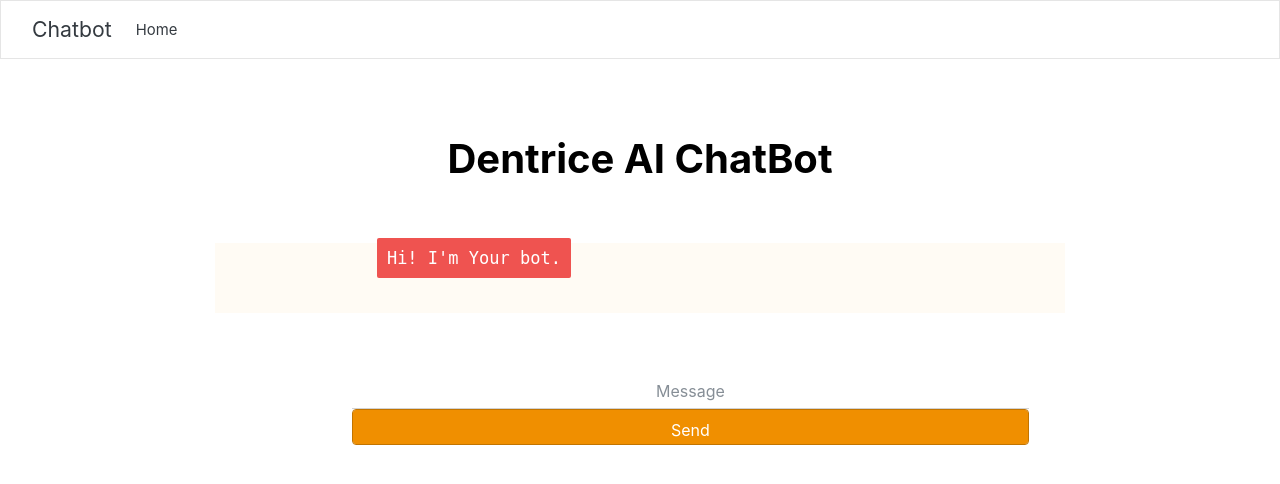
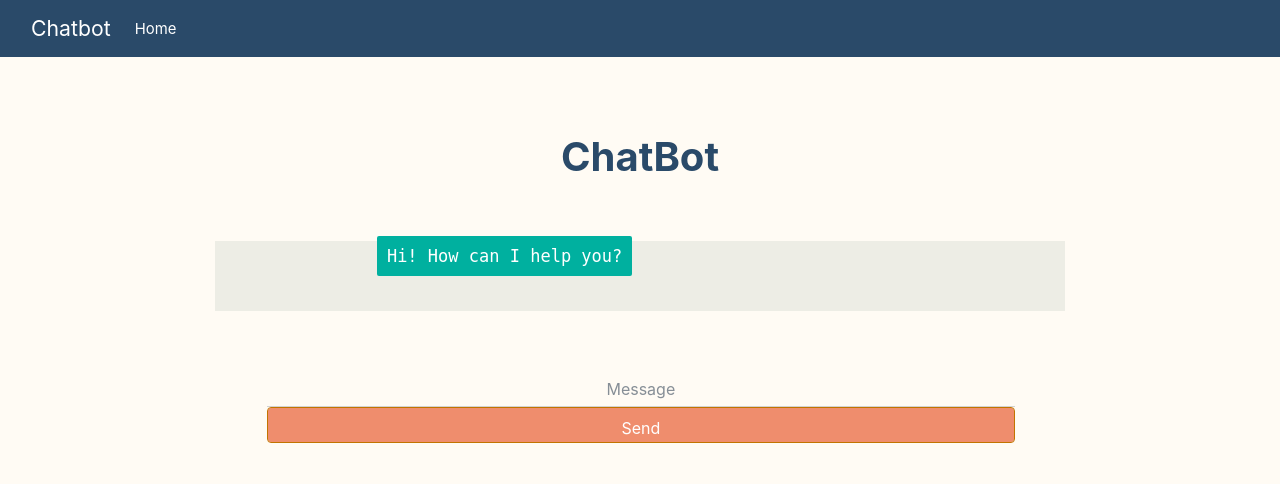
Before and after one commit to Brabitt/Chatbot-Py, a Flask app: page / in a window 1280 px wide. Shown: the top 484 px of the page. Run offline with Flask 2, Linux system fonts and the light colour scheme; parts of the project's set-up code (start-up, migrations or seed data) failed here and were passed over; some libraries are stand-ins or nearby versions.

```diff
--- a/Static/style.css
+++ b/Static/style.css
@@ -1,9 +1,9 @@
 body {
-
+   background-color: #fffbf4;
 }
 
 h1 {
-    color: black;
+    color: #2a4a69;
     margin-bottom: 0cm;
     margin-top: 2cm;
     text-align: center;
@@ -85,7 +85,7 @@ h3 {
 }
 .btn-warning {
     color: #fff;
-    background-color: #f08f00;
+    background-color: #ef8d6d;
     border-color: #c27400;
 }
 .btn.btn-warning:active, .btn.btn-warning:focus, .btn.btn-warning:hover {
@@ -101,7 +101,7 @@ button, input, optgroup, select, textarea {
     text-align: center;
 }
 #chatbox {
-    background-color: #fffbf4;
+    background-color: #edede5;
     margin-left: auto;
     margin-right: auto;
     width: 80%;
@@ -112,7 +112,7 @@ button, input, optgroup, select, textarea {
 #userInput {
     margin-left: auto;
     margin-right: center;
-    width: 80%;
+    width: 88%;
     margin-top: 60px;
 }
 
@@ -125,7 +125,7 @@ button, input, optgroup, select, textarea {
 }
 
 #buttonInput {
-    padding: 3px;
+    padding: 2px;
     font-family: monospace;
     font-size: 17px;
 }
@@ -140,7 +140,7 @@ button, input, optgroup, select, textarea {
 }
 
 .userText span {
-    background-color: #009688;
+    background-color: #007381;
     padding: 10px;
     border-radius: 2px;
 }
@@ -155,7 +155,7 @@ button, input, optgroup, select, textarea {
 }
 
 .botText span {
-    background-color: #ef5350;
+    background-color: #00b09f;
     padding: 10px;
     border-radius: 2px;
 }
@@ -166,3 +166,7 @@ button, input, optgroup, select, textarea {
     right: 0;
     width: 300px;
 }
+
+.navbar {
+    background-color: #2a4a69;
+}
--- a/Templates/home.html
+++ b/Templates/home.html
@@ -9,9 +9,9 @@
 
 </head>
 <body>
-         <nav class="navbar navbar-expand-lg navbar-light bg-light">
+         <nav class="navbar navbar-expand-lg navbar-dark">
               <div class="container-fluid">
-                <a class="navbar-brand" href="#">Chatbot</a>
+                <a class="navbar-brand" href="/">Chatbot</a>
                 <button class="navbar-toggler" type="button" data-bs-toggle="collapse" data-bs-target="#navbarColor03" aria-controls="navbarColor03" aria-expanded="false" aria-label="Toggle navigation">
                   <span class="navbar-toggler-icon"></span>
                 </button>
@@ -26,16 +26,16 @@
          </nav>
      <div class="row">
                 <div class="col-md-10 mr-auto ml-auto">
-                    <h1>Dentrice AI ChatBot</h1>
+                    <h1> ChatBot</h1>
                     <form>
                         <div id="chatbox">
                             <div class="col-md-8 ml-auto mr-auto">
-                                <p class="botText"><span>Hi! I'm Your bot.</span></p>
+                                <p class="botText"><span>Hi! How can I help you?</span></p>
                             </div>
                         </div>
                         <div id="userInput" class="row">
                             <div class="col-md-10">
-                                <input id="text" type="text" name="msg" placeholder="Message" class="form-control">
+                                <input id="text" type="text" name="msg" placeholder="Message" class="form-control" style="background-color: #fffbf4">
                                 <button type="submit" id="send" class="btn btn-warning form-control">Send</button>
                             </div>
                         </div>
--- a/intents.json
+++ b/intents.json
@@ -9,6 +9,46 @@
   {"tag": "goodbye",
     "patterns": [ "bye", "Goodbye", "Have a good day","see you later" ],
     "responses":  ["Goodbye!", "Sad to see you go"]
+  },
+  {"tag": "goodbye",
+    "patterns": [ "bye", "Goodbye", "Have a good day","see you later" ],
+    "responses":  ["Goodbye!", "Sad to see you go"]
+  },
+  {"tag": "goodbye",
+    "patterns": [ "bye", "Goodbye", "Have a good day","see you later" ],
+    "responses":  ["Goodbye!", "Sad to see you go"]
+  },
+  {"tag": "goodbye",
+    "patterns": [ "bye", "Goodbye", "Have a good day","see you later" ],
+    "responses":  ["Goodbye!", "Sad to see you go"]
+  },
+  {"tag": "goodbye",
+    "patterns": [ "bye", "Goodbye", "Have a good day","see you later" ],
+    "responses":  ["Goodbye!", "Sad to see you go"]
+  },
+  {"tag": "goodbye",
+    "patterns": [ "bye", "Goodbye", "Have a good day","see you later" ],
+    "responses":  ["Goodbye!", "Sad to see you go"]
+  },
+  {"tag": "goodbye",
+    "patterns": [ "bye", "Goodbye", "Have a good day","see you later" ],
+    "responses":  ["Goodbye!", "Sad to see you go"]
+  },
+  {"tag": "goodbye",
+    "patterns": [ "bye", "Goodbye", "Have a good day","see you later" ],
+    "responses":  ["Goodbye!", "Sad to see you go"]
+  },
+  {"tag": "goodbye",
+    "patterns": [ "bye", "Goodbye", "Have a good day","see you later" ],
+    "responses":  ["Goodbye!", "Sad to see you go"]
+  },
+  {"tag": "goodbye",
+    "patterns": [ "bye", "Goodbye", "Have a good day","see you later" ],
+    "responses":  ["Goodbye!", "Sad to see you go"]
+  },
+  {"tag": "goodbye",
+    "patterns": [ "bye", "Goodbye", "Have a good day","see you later" ],
+    "responses":  ["Goodbye!", "Sad to see you go"]
   }
 
 ]}
--- a/requirements.txt
+++ b/requirements.txt
@@ -1,5 +1,4 @@
+Flask==2.0.1
+keras==2.6.0
 nltk==3.6.2
 numpy==1.21.2
-keras==2.6.0
-tensorflow==2.6.0
-Flask==2.0.1
```
Also changed, not shown: 1 other file.
